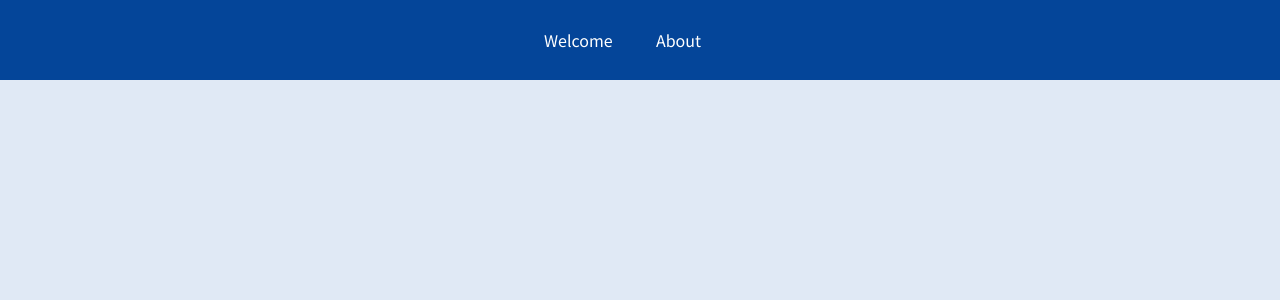
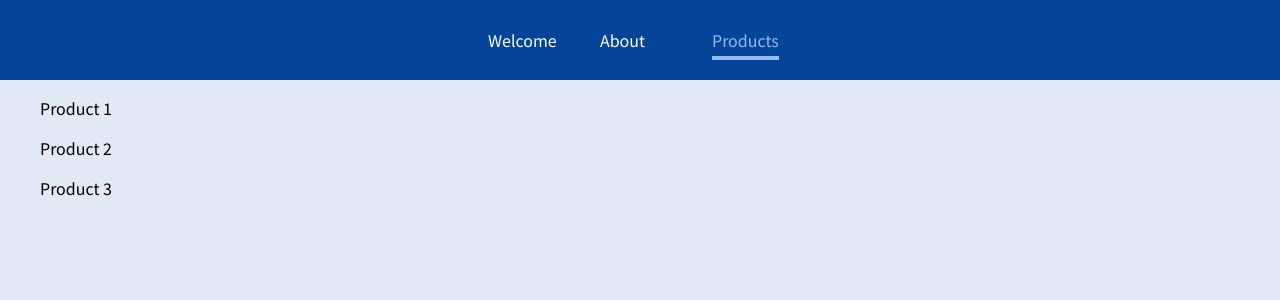
Before and after one commit to martinwachira/how2React-Redefined-2, a React (Create React App) app: page /products in a window 1280 px wide. Shown: the top 300 px of the page. Built offline with nearby package versions, Linux system fonts and the light colour scheme; the HTML template or start-up script is replaced by a standard one.

Commit message:
dynamic routing :params

```diff
--- a/src/App.js
+++ b/src/App.js
@@ -1,6 +1,8 @@
 import About from "./Pages/About";
 import Button from "./Components/Common/Button.js";
 import MainHeader from "./Components/MainHeader";
+import Product from "./Pages/Product";
+import ProductDetails from "./Pages/ProductDetails";
 import { Route } from "react-router-dom";
 import Welcome from "./Pages/Welcome";
 
@@ -15,6 +17,12 @@ function App() {
       <Route path="/about">
         <About />
       </Route>
+      <Route path="/products">
+        <Product />
+      </Route>
+      <Route path="/product-details/:productId">
+        <ProductDetails />
+      </Route>
     </div>
   );
 }
--- a/src/Components/MainHeader.js
+++ b/src/Components/MainHeader.js
@@ -17,6 +17,11 @@ const MainHeader = () => {
                 About
               </NavLink>
             </li>
+            <li>
+              <NavLink activeClassName={classes.active} to="/products">
+                Products
+              </NavLink>
+            </li>
           </ul>
         </nav>
       </header>
--- /dev/null
+++ b/src/Pages/Product.js
@@ -0,0 +1,11 @@
+const Product = () => {
+  return (
+    <>
+      <ul>Product 1</ul>
+      <ul>Product 2</ul>
+      <ul>Product 3</ul>
+    </>
+  );
+};
+
+export default Product;
--- /dev/null
+++ b/src/Pages/ProductDetails.js
@@ -0,0 +1,12 @@
+import { useParams } from "react-router-dom";
+const ProductDetails = () => {
+  const params = useParams();
+  return (
+    <>
+      <p> Product Page</p>
+      <p>{params.productId}</p>
+    </>
+  );
+};
+
+export default ProductDetails;
```
